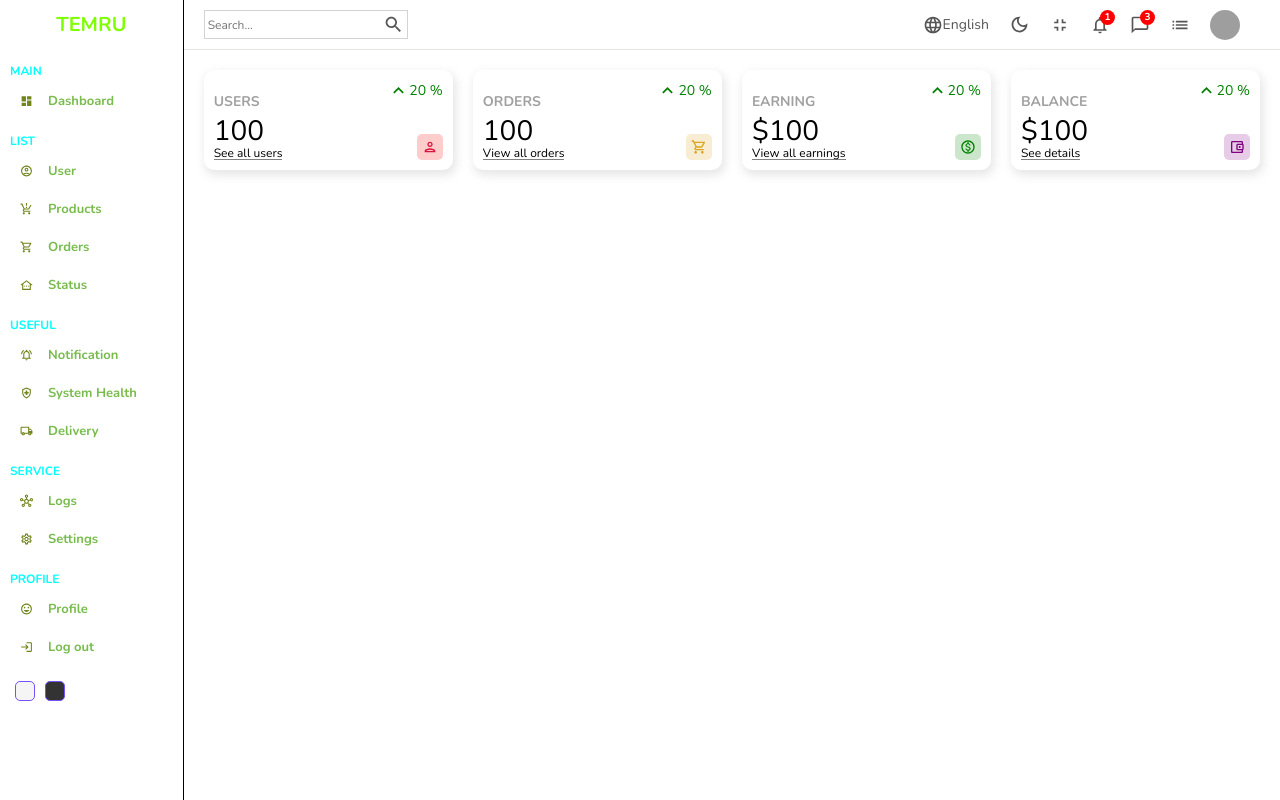
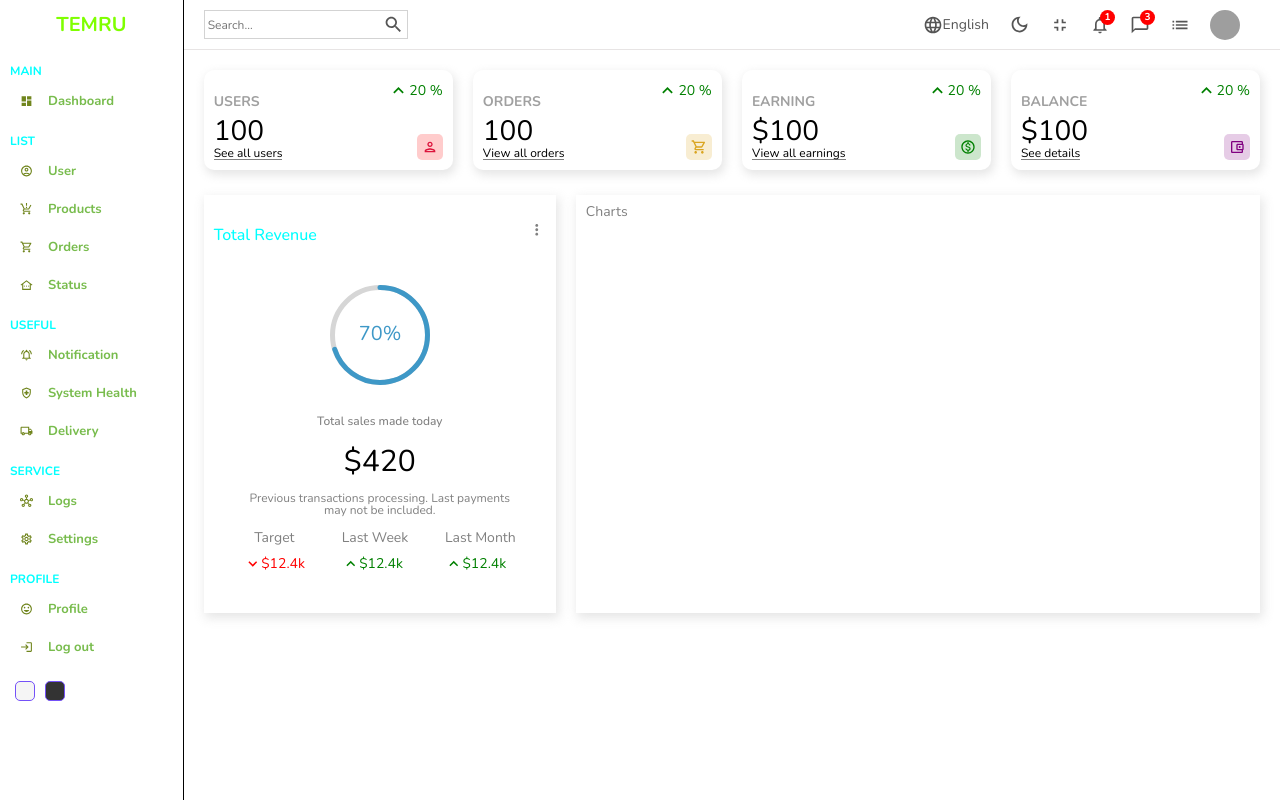
Before and after one commit to temirovruslan/-React-Admin-Dashboard-, a React (Create React App) app: page / in a window 1280 px wide. Built offline with nearby package versions, Linux system fonts and the light colour scheme; grey boxes are pictures that could not be loaded.

Commit message:
added-featured-component

```diff
--- a/package.json
+++ b/package.json
@@ -12,6 +12,7 @@
     "@testing-library/user-event": "^13.5.0",
     "node-sass": "^7.0.3",
     "react": "^18.2.0",
+    "react-circular-progressbar": "^2.1.0",
     "react-dom": "^18.2.0",
     "react-router-dom": "^6.4.0",
     "react-scripts": "5.0.1",
--- a/src/components/chart/Chart.jsx
+++ b/src/components/chart/Chart.jsx
@@ -3,7 +3,7 @@
 
 const Chart = () => {
   return (
-    <div>Charts</div>
+    <div className='chart'>Charts</div>
   )
 }
 
--- a/src/components/featured/Featured.jsx
+++ b/src/components/featured/Featured.jsx
@@ -1,9 +1,53 @@
 import React from 'react'
 import './Featured.scss'
+import MoreVertIcon from "@mui/icons-material/MoreVert";
+import KeyboardArrowDownIcon from "@mui/icons-material/KeyboardArrowDown";
+import KeyboardArrowUpOutlinedIcon from "@mui/icons-material/KeyboardArrowUpOutlined";
+
+import { CircularProgressbar } from "react-circular-progressbar";
+import "react-circular-progressbar/dist/styles.css";
 
 const Featured = () => {
   return (
-    <div>Featured</div>
+    <div className="featured">
+      <div className="top">
+        <h1 className="title">Total Revenue</h1>
+        <MoreVertIcon fontSize="small" />
+      </div>
+      <div className="bottom">
+        <div className="featuredChart">
+          <CircularProgressbar value={70} text={"70%"} strokeWidth={5} />
+        </div>
+        <p className="title">Total sales made today</p>
+        <p className="amount">$420</p>
+        <p className="desc">
+          Previous transactions processing. Last payments may not be included.
+        </p>
+        <div className="summary">
+          <div className="item">
+            <div className="itemTitle">Target</div>
+            <div className="itemResult negative">
+              <KeyboardArrowDownIcon fontSize="small"/>
+              <div className="resultAmount">$12.4k</div>
+            </div>
+          </div>
+          <div className="item">
+            <div className="itemTitle">Last Week</div>
+            <div className="itemResult positive">
+              <KeyboardArrowUpOutlinedIcon fontSize="small"/>
+              <div className="resultAmount">$12.4k</div>
+            </div>
+          </div>
+          <div className="item">
+            <div className="itemTitle">Last Month</div>
+            <div className="itemResult positive">
+              <KeyboardArrowUpOutlinedIcon fontSize="small"/>
+              <div className="resultAmount">$12.4k</div>
+            </div>
+          </div>
+        </div>
+      </div>
+    </div>
   )
 }
 
--- a/src/pages/home/Home.jsx
+++ b/src/pages/home/Home.jsx
@@ -3,6 +3,8 @@
 import Sidebar from "../../components/sidebar/Sidebar";
 import Widget from "../../components/widget/Widget";
 import "./Home.scss";
+import Chart from '../../components/chart/Chart'
+import Featured from '../../components/featured/Featured'
 
 const Home = () => {
 	return (
@@ -18,6 +20,8 @@
 				</div>
         <div className="charts">
 
+			<Featured/>
+			<Chart/>
         </div>
 			</div>
 		</div>
```
Also changed, not shown: 1 other file (tests, documents, lock files or other folders).
